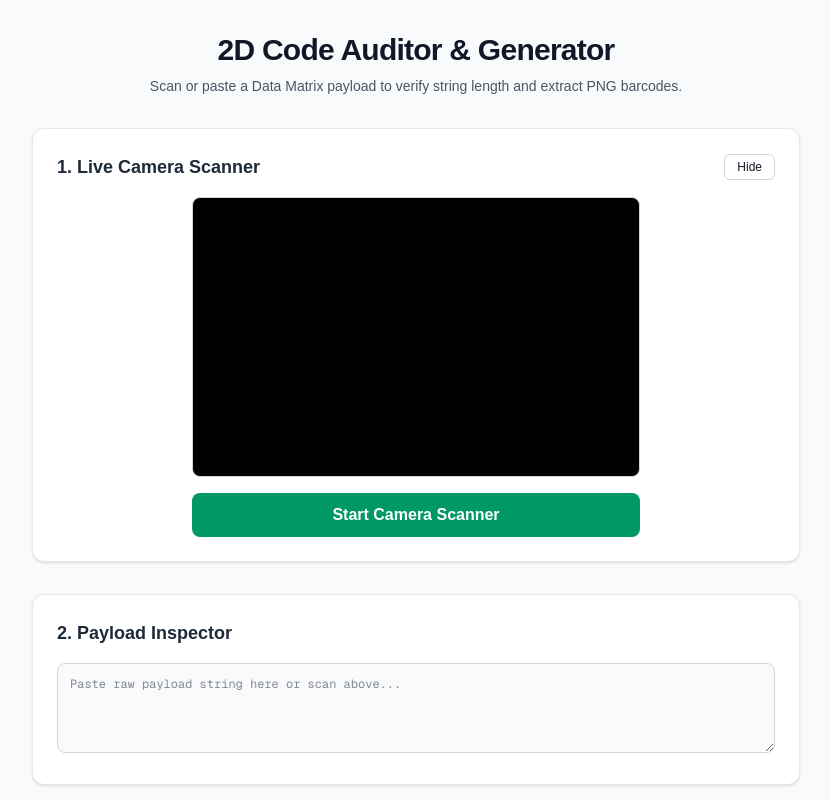
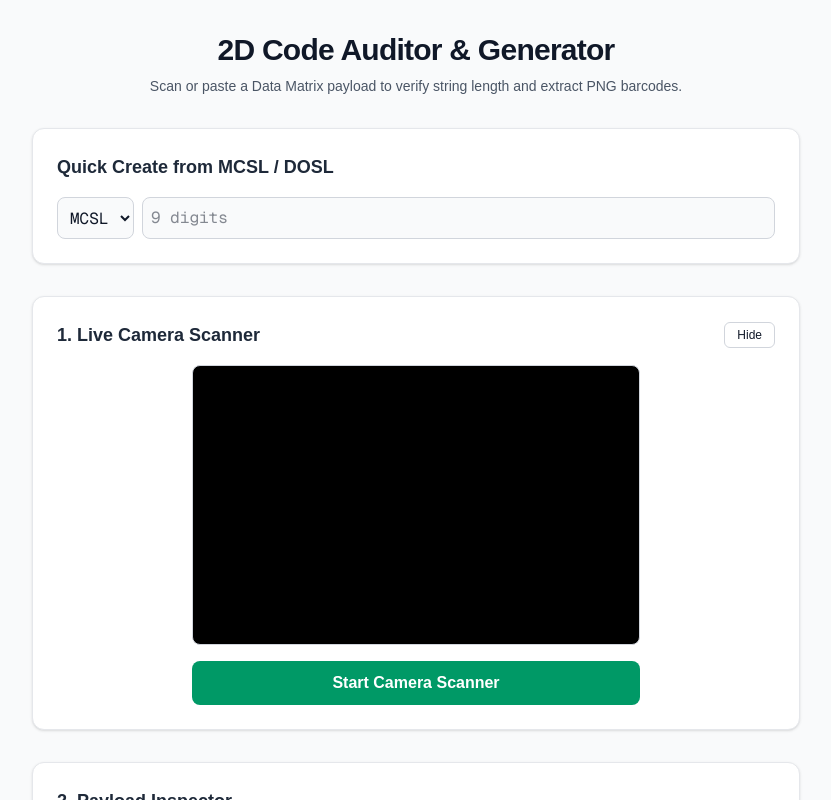
Before and after one commit to crocop07/2dscanner, a Next.js app: page / in a window 1280 px wide. Shown: the top 800 px of the page, without its empty margins (224-1055 px from the left). Built offline with nearby package versions, Linux system fonts and the light colour scheme.

Commit message:
added quick mcsl/dosl code builder

```diff
--- a/app/page.tsx
+++ b/app/page.tsx
@@ -10,7 +10,13 @@ import { generateDummyPayloadWithMcsl } from "@/lib/generator";
 export default function Home() {
   const [inputPayload, setInputPayload] = useState("");
   const [showScanner, setShowScanner] = useState(true);
-  const [showCodes, setShowCodes] = useState(true);
+  //const [showCodes, setShowCodes] = useState(true);
+  const [idType, setIDType] = useState<"MCSL" | "DOSL">("MCSL");
+  const [digits, setDigits] = useState("");
+
+  const digitsValid = /^\d{9}$/.test(digits);
+  const typedLabel = digitsValid ? generateDummyPayloadWithMcsl(idType + digits) : null;
+
 
   // 1. Parse raw payload string
   const parsedData = parse2DCodePayload(inputPayload);
@@ -31,6 +37,51 @@ export default function Home() {
             Scan or paste a Data Matrix payload to verify string length and extract PNG barcodes.
           </p>
         </header>
+
+      {/* Quick Create from MCSL / DOSL */}
+<section className="bg-white p-6 rounded-xl border border-gray-200 shadow-sm space-y-4">
+  <h2 className="text-lg font-semibold text-gray-800">Quick Create from MCSL / DOSL</h2>
+
+  <div className="flex gap-2">
+    <select
+      value={idType}
+      onChange={(e) => setIDType(e.target.value as "MCSL" | "DOSL")}
+      className="p-2 border border-gray-300 rounded-lg bg-gray-50 font-mono"
+    >
+      <option>MCSL</option>
+      <option>DOSL</option>
+    </select>
+    <input
+      value={digits}
+      inputMode="numeric"
+      maxLength={9}
+      placeholder="9 digits"
+      onChange={(e) => setDigits(e.target.value.replace(/\D/g, "").slice(0, 9))}
+      className="flex-1 p-2 font-mono border border-gray-300 rounded-lg bg-gray-50 focus:ring-2 focus:ring-blue-500 focus:outline-none"
+    />
+
+            {digits.length > 0 &&(
+              <button
+              onClick={() => setDigits("")
+              }
+              className="text-xs px-3 py-1 rounded-md border border-gray-300 hover:bg-gray-100"
+              >Clear
+
+              </button>
+            )}
+  </div>
+
+  {digits && !digitsValid && (
+    <p className="text-xs text-red-700">Enter exactly 9 digits</p>
+  )}
+
+  {typedLabel && (
+    <div className="flex flex-col items-center gap-3 p-4 bg-blue-50/50 rounded-lg border border-blue-200 text-center">
+      <span className="text-2xl font-mono font-bold">{idType + digits}</span>
+      <BarcodeGenerator payload={typedLabel} />
+    </div>
+  )}
+</section>
 
         {/* Camera Scanner Component */}
      <section className="bg-white p-6 rounded-xl border border-gray-200 shadow-sm space-y-4">
@@ -247,6 +298,7 @@ export default function Home() {
           )}
         </section>
 
+
         {/* Barcode Generator & Download Section - Side by Side */}
         {inputPayload && (
           <section className="bg-white p-6 rounded-xl border border-gray-200 shadow-sm space-y-4">
--- a/package.json
+++ b/package.json
@@ -11,7 +11,6 @@
   "dependencies": {
     "barcode-detector": "^3.2.2",
     "bwip-js": "^4.11.4",
-    "html5-qrcode": "^2.3.8",
     "next": "16.3.4",
     "react": "19.2.8",
     "react-dom": "19.2.8"
```
Also changed, not shown: 1 other file (tests, documents, lock files or other folders).
